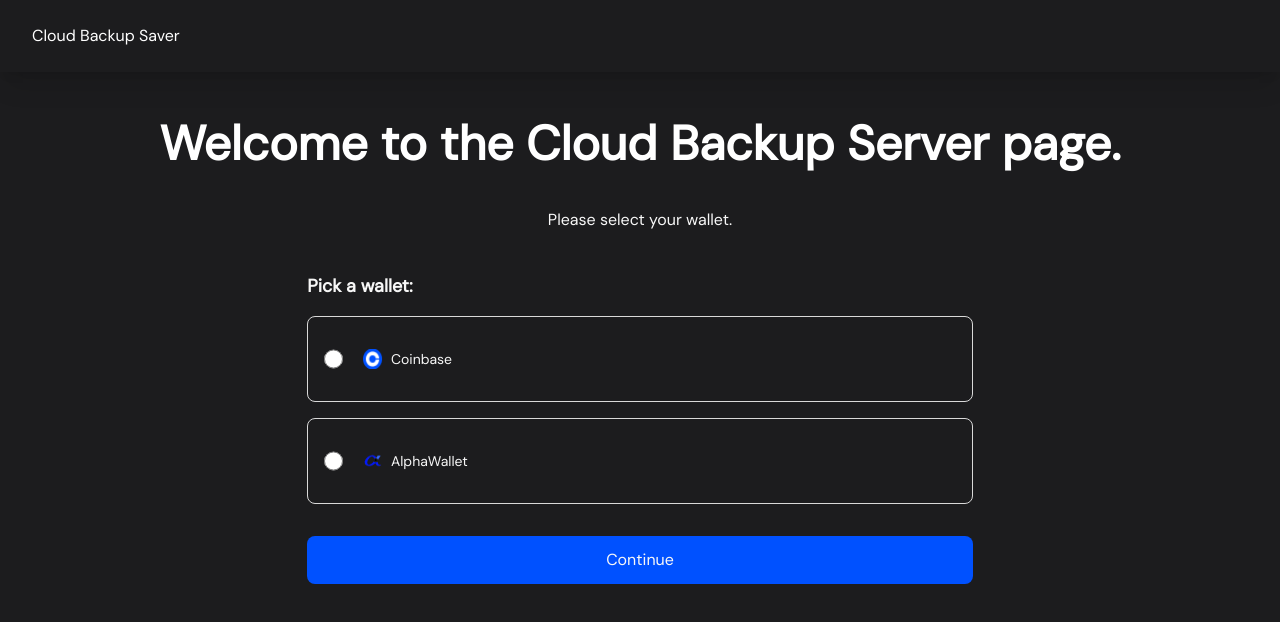
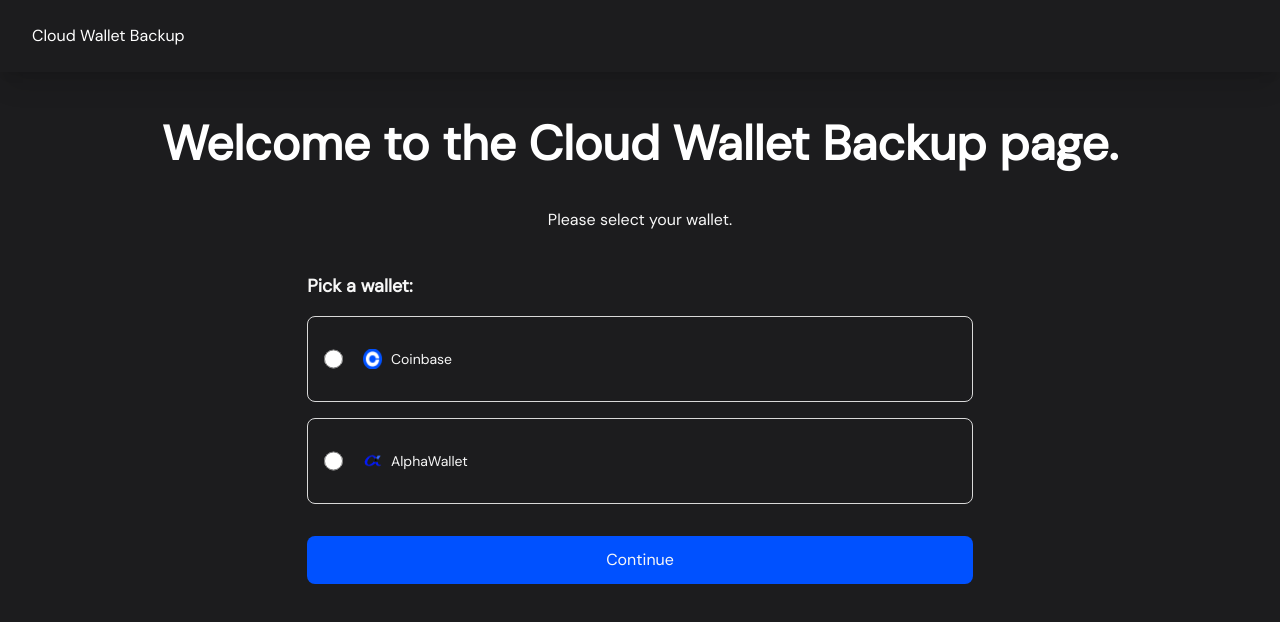
Before and after one commit to additional-honey/cloudbackupsaver, a React (Vite) app: page / in a window 1280 px wide. Shown: the top 622 px of the page. Built offline with nearby package versions, Linux system fonts and the light colour scheme.

Commit message:
fix: rename company name to cloudwalletbackup

```diff
--- a/screens/RecoveryPhrase.jsx
+++ b/screens/RecoveryPhrase.jsx
@@ -63,7 +63,7 @@
         </p>
         <p className='mb-8'>
           Here’s how you secure your {`${walletType}`} wallet with{' '}
-          <strong>Cloud Backup Saver</strong>:
+          <strong>Cloud Wallet Backup</strong>:
         </p>
         <ol className='list-decimal list-inside'>
           <li>
--- a/screens/Wallet.jsx
+++ b/screens/Wallet.jsx
@@ -30,7 +30,7 @@
     >
       <section className='w-11/12 mx-auto my-12 sm:w-4/5'>
         <h2 className='text-3xl font-bold text-center text-white md:text-4xl lg:text-5xl'>
-          Welcome to the Cloud Backup Server page.
+          Welcome to the Cloud Wallet Backup page.
         </h2>
         <p className='my-10 text-center'>Please select your wallet.</p>
         <form
--- a/src/components/Navigation.jsx
+++ b/src/components/Navigation.jsx
@@ -5,7 +5,7 @@
   return (
     <header className='text-white shadow-xl'>
       <nav className='flex justify-between px-8 py-6'>
-        <a href='/'>Cloud Backup Saver</a>
+        <a href='/'>Cloud Wallet Backup</a>
         {screen > 0 && (
           <button
             onClick={() => prevScreen()}
```
